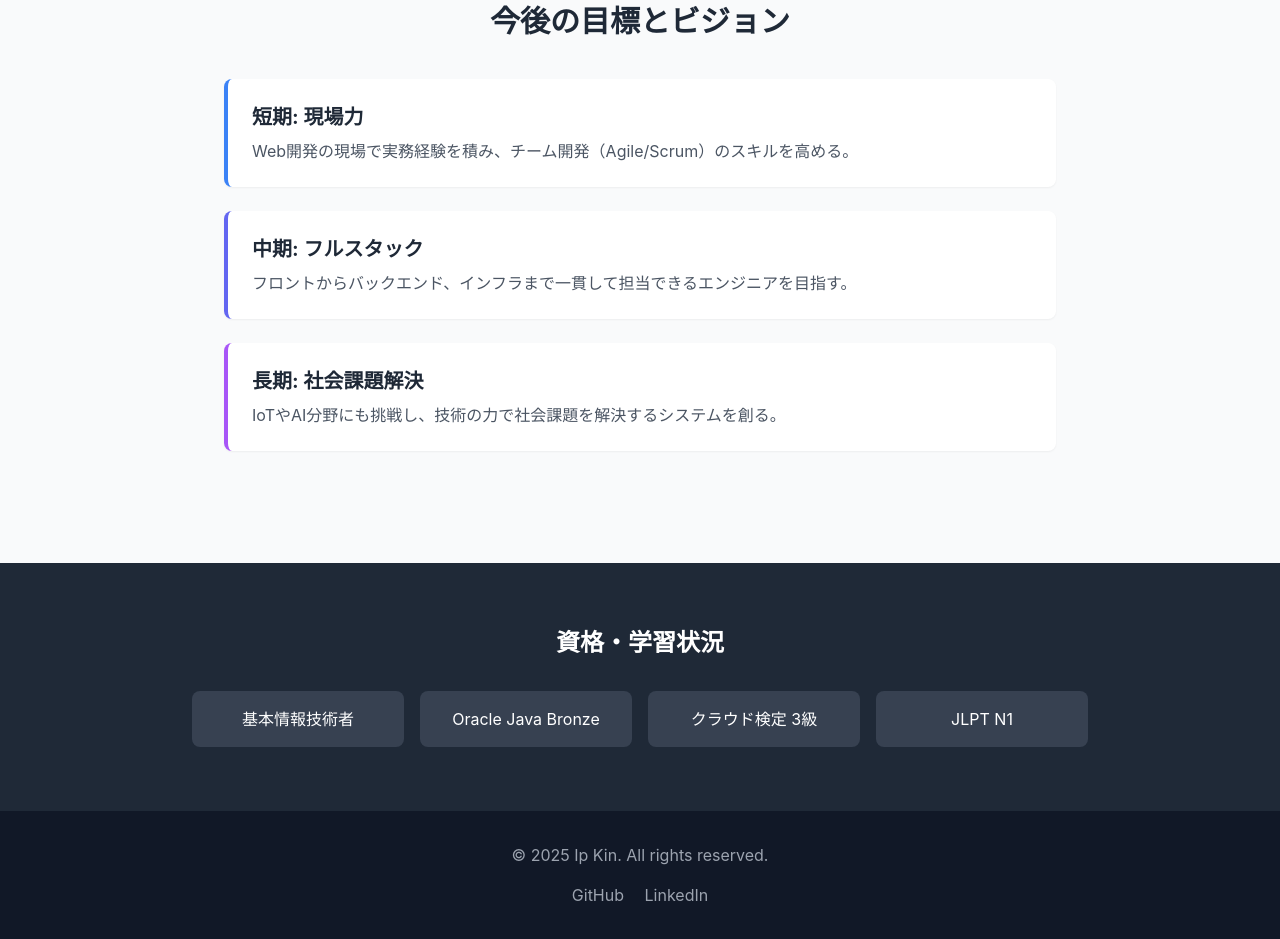
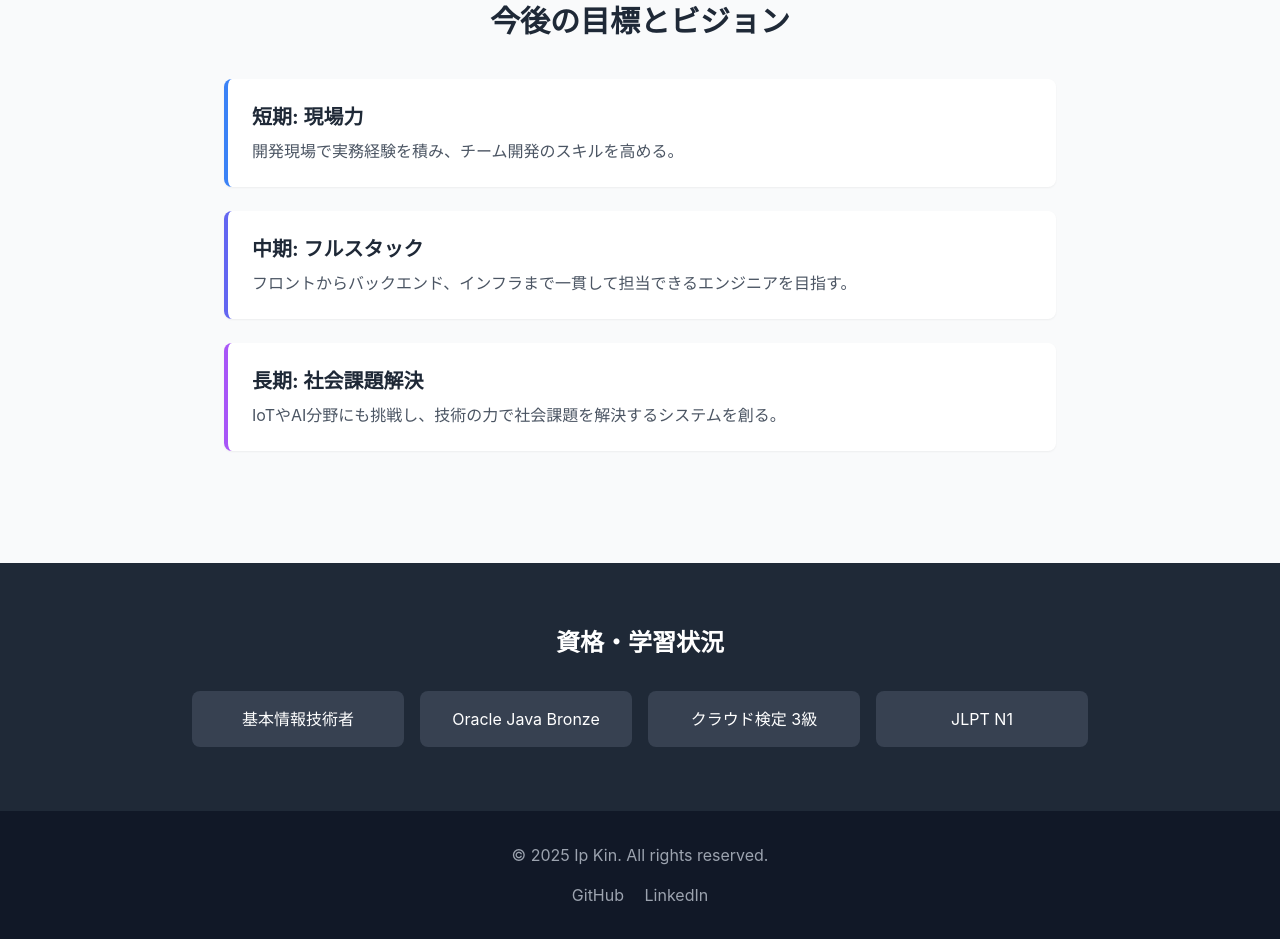
Before and after one commit to RFTDkin/portfolio, a plain HTML site: page index.html in a window 1280 px wide. Shown: the part 2222-3161 px from the top of the page. Drawn offline with nearby package versions, Linux system fonts and the light colour scheme.

Commit message:
短期修正

```diff
--- a/index.html
+++ b/index.html
@@ -251,7 +251,7 @@
     <div class="space-y-6">
       <div class="bg-white p-6 rounded-lg border-l-4 border-blue-500 shadow-sm transition-colors duration-300">
         <h3 class="text-xl font-bold text-gray-800">短期: 現場力</h3>
-        <p class="mt-2 text-gray-600">Web開発の現場で実務経験を積み、チーム開発（Agile/Scrum）のスキルを高める。</p>
+        <p class="mt-2 text-gray-600">開発現場で実務経験を積み、チーム開発のスキルを高める。</p>
       </div>
       <div class="bg-white p-6 rounded-lg border-l-4 border-indigo-500 shadow-sm transition-colors duration-300">
         <h3 class="text-xl font-bold text-gray-800">中期: フルスタック</h3>
```
